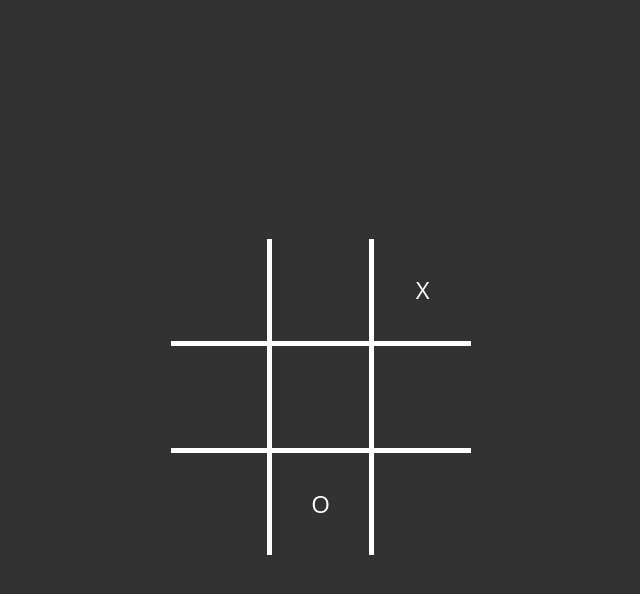
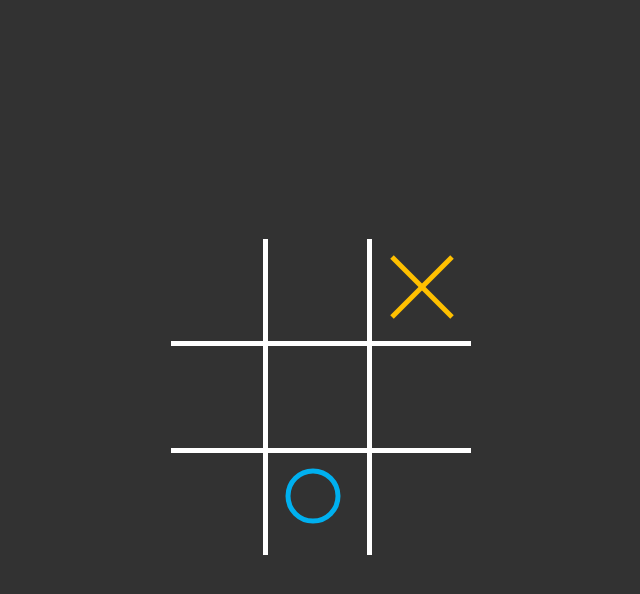
Before and after one commit to Lanz33/Tic-Tac-Toe, a plain HTML site: page index.html in a window 1280 px wide. Shown: the part 86-680 px from the top of the page, without its empty margins (319-959 px from the left). Drawn offline with Linux system fonts and the light colour scheme.

Commit message:
Grid and animation done, next define onclick-Event

```diff
--- a/script.js
+++ b/script.js
@@ -19,7 +19,7 @@ function render() {
         tableHTML += '<tr>';
         for (let j = 0; j < 3; j++) {
             let symbol = fields[index++];
-            tableHTML += `<td>${symbol === 'cross' ? 'X' : symbol === 'circle' ? 'O' : ''}</td>`;
+            tableHTML += `<td>${symbol === 'cross' ? generateCrossSVG() : symbol === 'circle' ? generateCircleSVG() : ''}</td>`;
         }
         tableHTML += '</tr>';
     }
@@ -27,3 +27,31 @@ function render() {
     tableHTML += '</table>';
     contentDiv.innerHTML = tableHTML;
 }
+
+function generateCircleSVG() {
+    const svgCode = /*html*/`
+        <svg width="70" height="70">
+            <circle cx="30" cy="30" r="25" fill="transparent" stroke="#00B0EF" stroke-width="5" >
+                <animate attributeName="stroke-dasharray" values="0,219;219,219" dur="0.4s" keyTimes="0;1" />
+            </circle>
+        </svg>
+    `;
+    return svgCode;
+}
+
+function generateCrossSVG() {
+    const svgCode = /*html*/`
+        <svg width="70" height="70">
+            <line x1="5" y1="5" x2="65" y2="65" stroke="#FFC000" stroke-width="5">
+                <animate attributeName="x2" values="0;70" dur="0.2s" begin="0s" />
+                <animate attributeName="y2" values="0;70" dur="0.2s" begin="0s" />
+            </line>
+            <line x1="65" y1="5" x2="5" y2="65" stroke="#FFC000" stroke-width="5">
+                <animate attributeName="x2" values="70;0" dur="0.2s" begin="0.2s" />
+                <animate attributeName="y2" values="0;70" dur="0.2" begin="0.2s" />
+            </line>
+        </svg>
+    `;
+
+    return svgCode;
+}
--- a/style.css
+++ b/style.css
@@ -24,18 +24,14 @@ table {
     width: 300px;
     height: 300px;
     border-collapse: collapse;
+
 }
 
-th,
-td {
+th,td {
     width: 100px;
     height: 100px;
+    border-right: 5px solid white;
     text-align: center;
-    font-size: 24px;
-}
-
-td {
-    border-right: 5px solid white;
 }
 
 td:nth-child(3) {
@@ -53,3 +49,8 @@ tr:nth-child(2) {
 tr:last-child td {
     border-bottom: none;
 }
+
+td:hover{
+    background-color: #595959;
+    cursor: pointer;
+}
```
